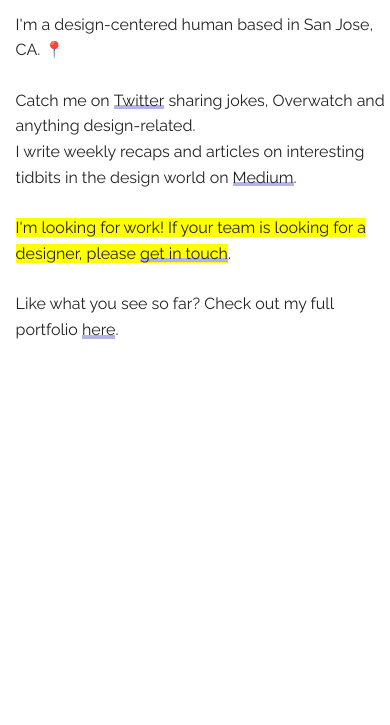
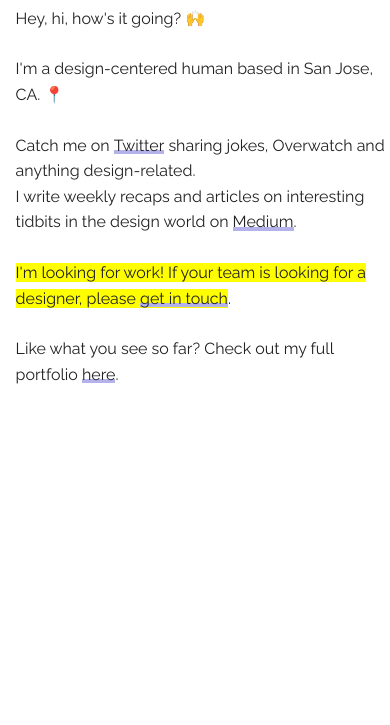
Before and after one commit to awtran/awtran.github.io, a plain HTML site: page index.html in a window 390 px wide. Shown: the part 119-844 px from the top of the page. Drawn offline with Linux system fonts and the light colour scheme.

Commit message:
Margin top for mobile

```diff
--- a/css/style.css
+++ b/css/style.css
@@ -31,3 +31,13 @@ a:hover {
 	-webkit-transition: var(--transition);
     transition: var(--transition);
 }
+
+.header {
+	margin-top: 16%;
+}
+
+@media (min-width: 400px) {
+	.header {
+		margin-top: 4%;
+	}
+}
--- a/index.html
+++ b/index.html
@@ -35,7 +35,7 @@
   –––––––––––––––––––––––––––––––––––––––––––––––––– -->
   <div class="u-full-width" style="padding-left: 4%">
     <div class="row">
-      <div class="ten columns" style="margin-top: 4%">
+      <div class="ten columns header">
         <h2><strong>Alex Tran</strong></h2>
         <p>Hey, hi, how's it going? &#x1F64C</p>
         <p>I'm a design-centered human based in San Jose, CA. &#x1F4CD</p>
```
